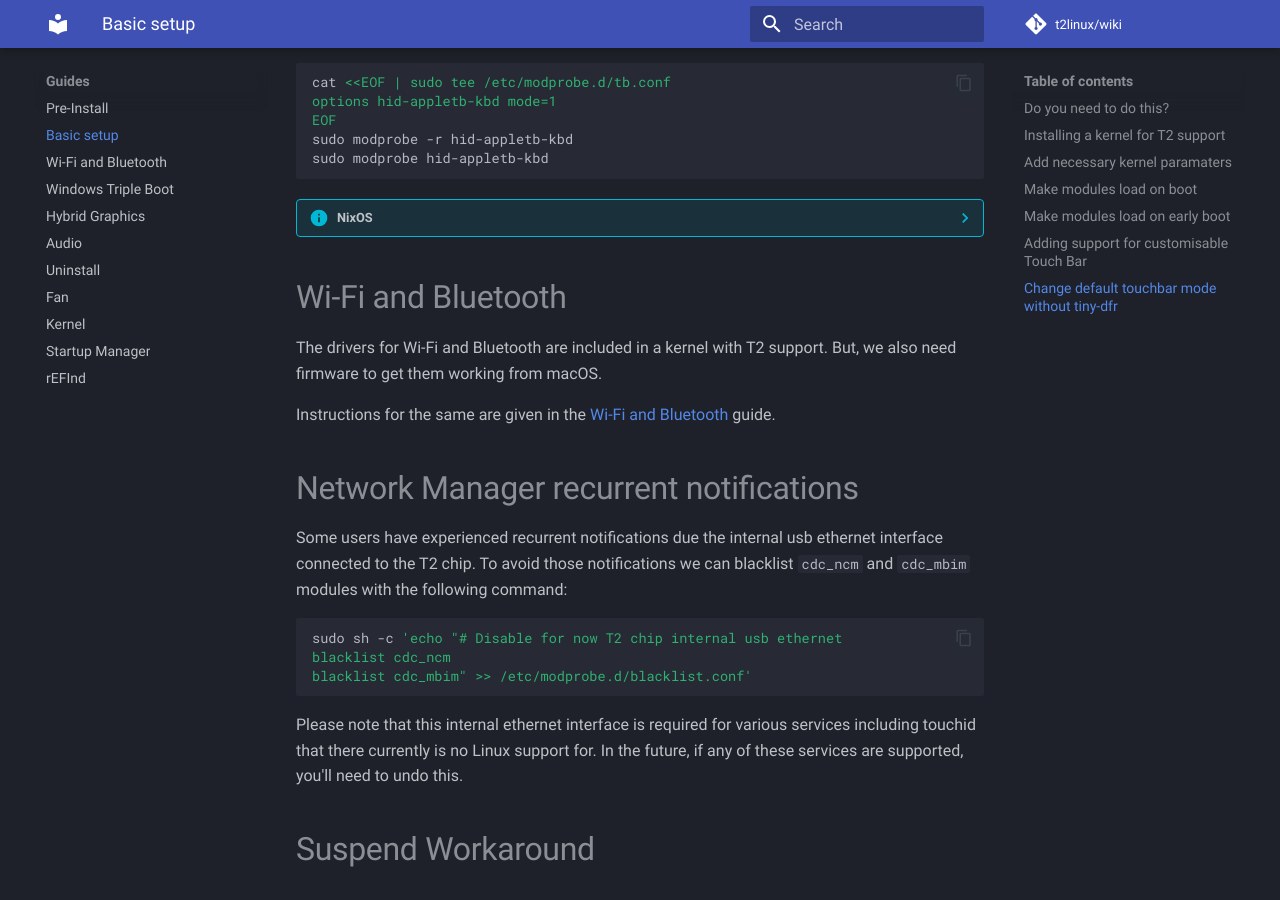
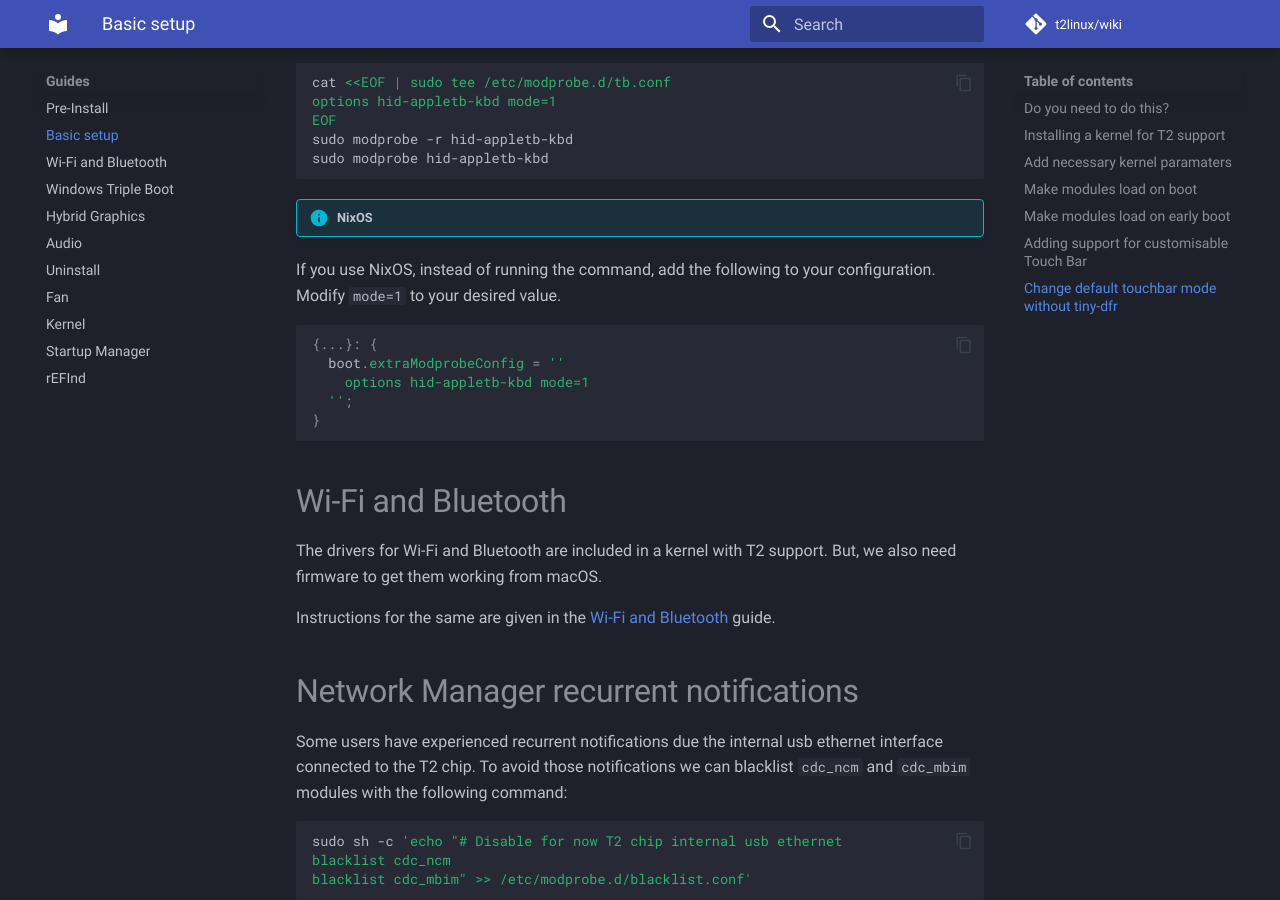
Before and after one commit to t2linux/wiki, an MkDocs documentation site: the page built from docs/guides/postinstall.md, in a window 1280 px wide and 900 px high, scrolled down 3999 px. Built offline with MkDocs 1.6.1 and Material for MkDocs 9.7.7, drawn with Linux system fonts in a browser that asks for light colours; comment, search, counter and statistics services are not loaded.

````diff
--- a/docs/guides/postinstall.md
+++ b/docs/guides/postinstall.md
@@ -142,16 +142,19 @@ sudo modprobe -r hid-appletb-kbd
 sudo modprobe hid-appletb-kbd
 ```
 
-??? info "NixOS"
+!!! info "NixOS"
 
-    If you use NixOS, instead of running the command, add the following to your configuration. Modify `mode=1` to your desired value.
-    ```nix
-    {...}: {
-      boot.extraModprobeConfig = ''
-        options hid-appletb-kbd mode=1
-      '';
-    }
-    ```
+   If you use NixOS, instead of running the command, add the following to your configuration.
+   Modify `mode=1` to your desired value.
+
+   ```nix
+   {...}: {
+     boot.extraModprobeConfig = ''
+       options hid-appletb-kbd mode=1
+     '';
+   }
+   ```
+
 # Wi-Fi and Bluetooth
 
 The drivers for Wi-Fi and Bluetooth are included in a kernel with T2 support. But, we also need firmware to get them working from macOS.
````
